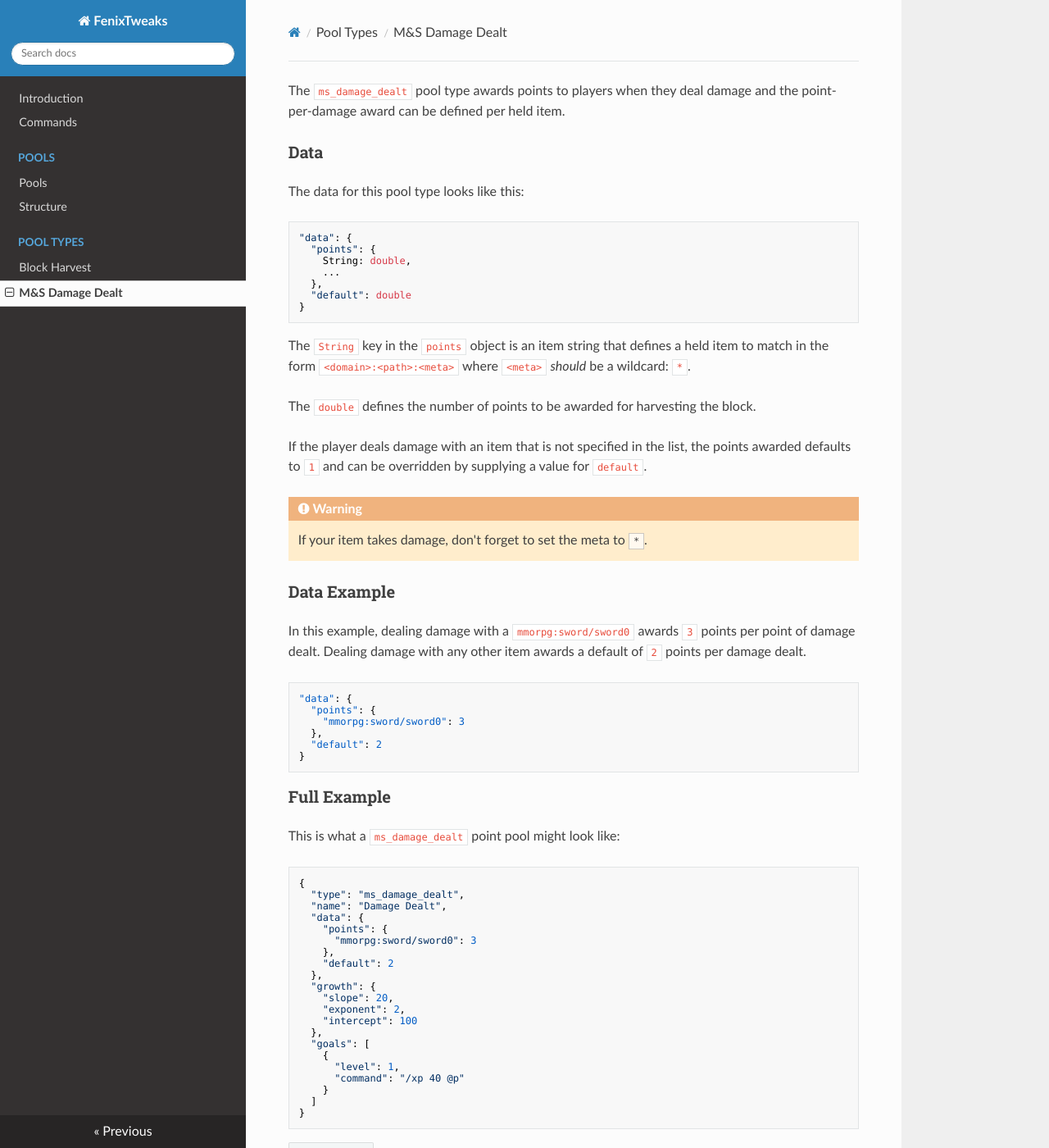
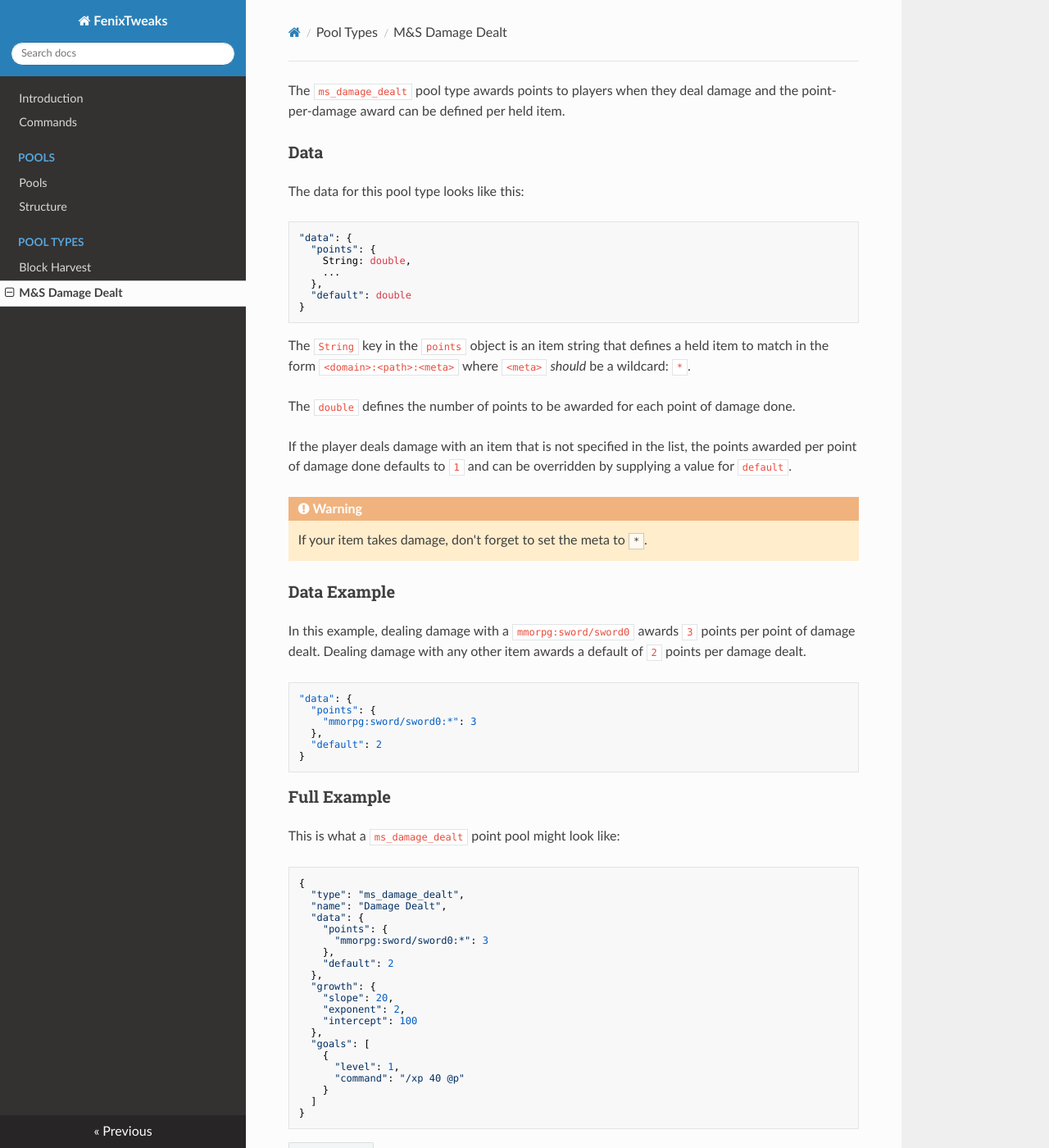
Before and after one commit to Fenix711/fenixtweaks, an MkDocs documentation site: the page built from docs/pool-types/ms-damage-dealt.md, in a window 1280 px wide and 1400 px high. Shown: the whole window at 82% size. Built offline with MkDocs 1.6.1, drawn with Linux system fonts in a browser that asks for light colours; nearby versions of some CDN libraries; old or Windows-style settings are respelled for this version of MkDocs.

Commit message:
Fix errors in docs

````diff
--- a/docs/pool-types/ms-damage-dealt.md
+++ b/docs/pool-types/ms-damage-dealt.md
@@ -16,9 +16,9 @@ The data for this pool type looks like this:
 
 The `String` key in the `points` object is an item string that defines a held item to match in the form `<domain>:<path>:<meta>` where `<meta>` *should* be a wildcard: `*`.
 
-The `double` defines the number of points to be awarded for harvesting the block.
+The `double` defines the number of points to be awarded for each point of damage done.
 
-If the player deals damage with an item that is not specified in the list, the points awarded defaults to `1` and can be overridden by supplying a value for `default`.
+If the player deals damage with an item that is not specified in the list, the points awarded per point of damage done defaults to `1` and can be overridden by supplying a value for `default`.
 
 !!! warning
     If your item takes damage, don't forget to set the meta to `*`.
@@ -30,7 +30,7 @@ In this example, dealing damage with a `mmorpg:sword/sword0` awards `3` points p
 ```js
 "data": {
   "points": {
-    "mmorpg:sword/sword0": 3
+    "mmorpg:sword/sword0:*": 3
   },
   "default": 2
 }
@@ -46,7 +46,7 @@ This is what a `ms_damage_dealt` point pool might look like:
   "name": "Damage Dealt",
   "data": {
     "points": {
-      "mmorpg:sword/sword0": 3
+      "mmorpg:sword/sword0:*": 3
     },
     "default": 2
   },
````
